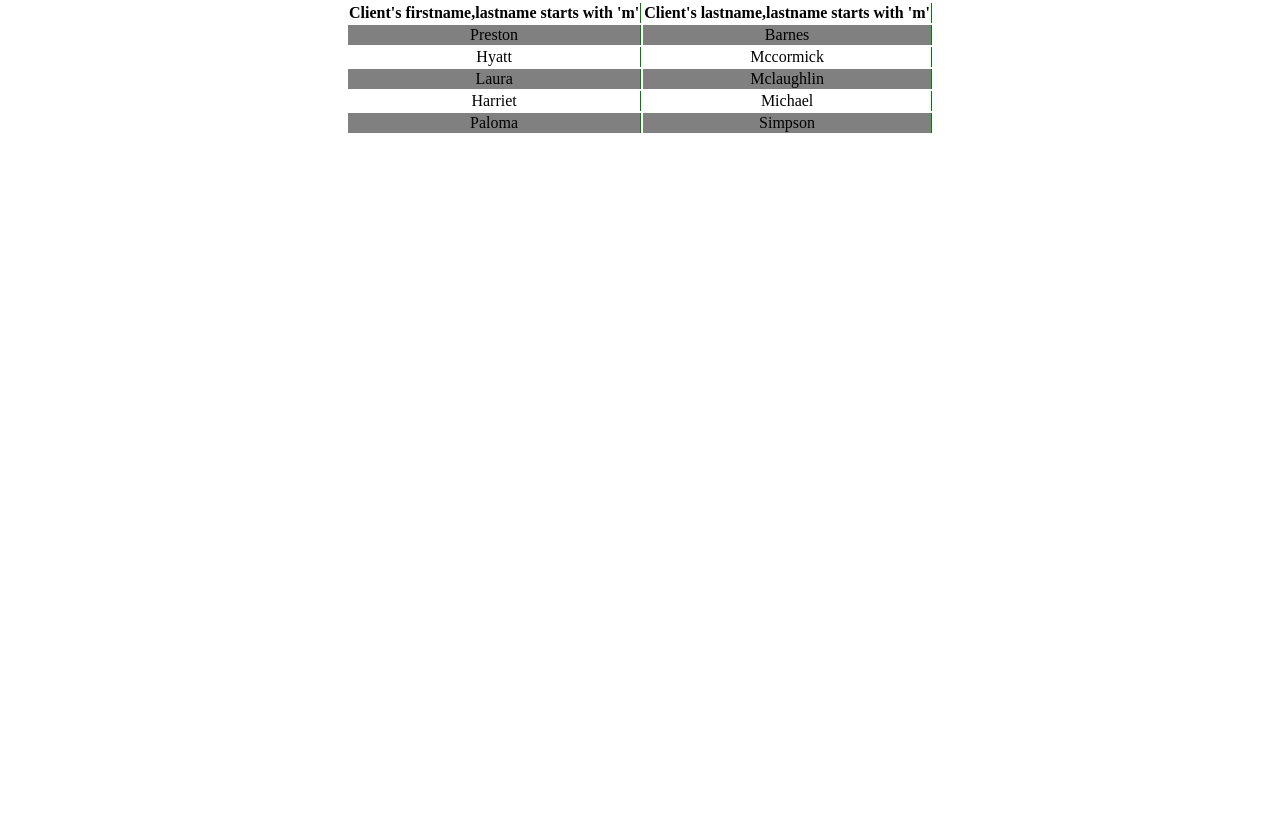
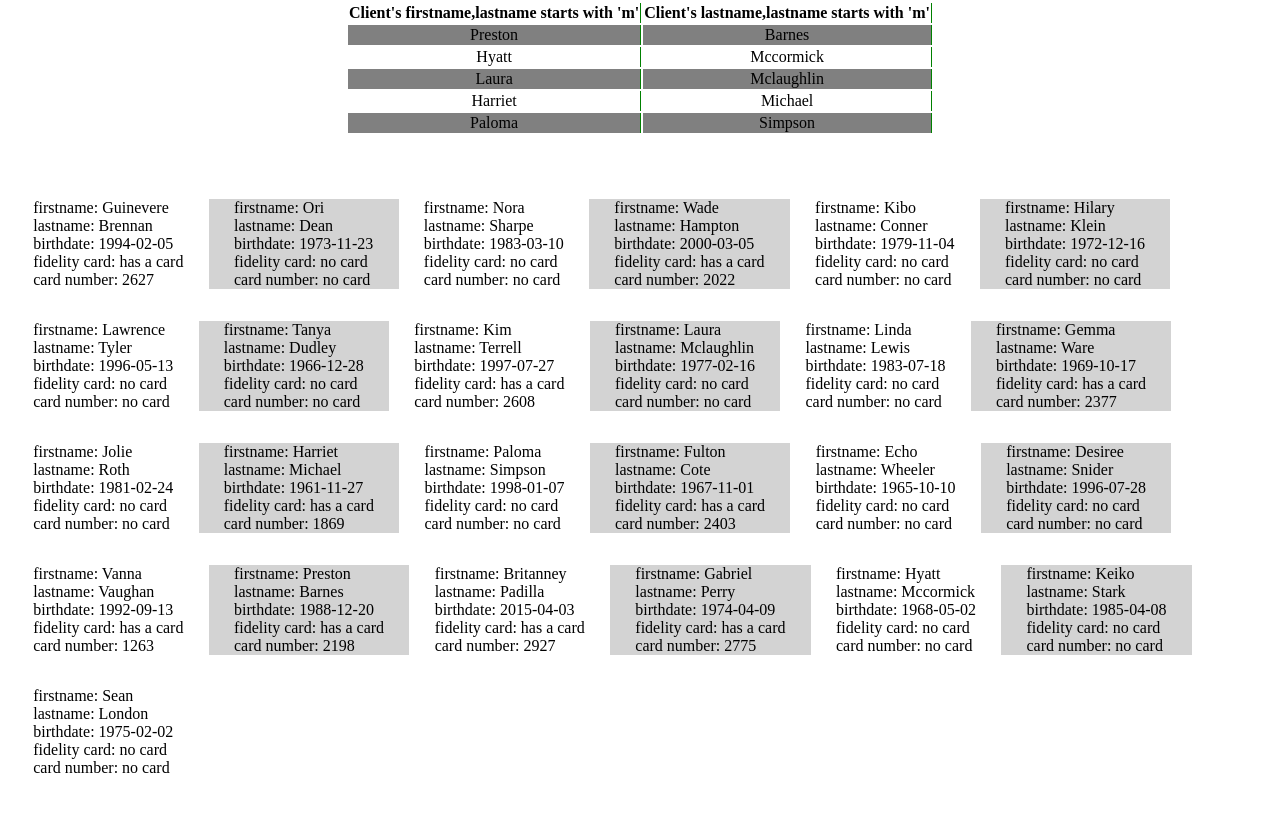
Before and after one commit to jimmy-wynendaele/CRUD1, a PHP site: page / in a window 1280 px wide. Shown: the part 841-1658 px from the top of the page. Before the commit the page ends 974 px from the top, so only its background shows below. Run offline with PHP 8.4, Linux system fonts and the light colour scheme; data comes from the database, SQL or seed files in the repository; some libraries are stand-ins or nearby versions.

Commit message:
last exercice

```diff
--- a/index.php
+++ b/index.php
@@ -121,6 +121,53 @@
 
 	</table>
 
+	<section class="clients">
 
+		<?php
+
+			$spec4 = 'SELECT lastName,firstName,birthDate,card,cardNumber FROM clients';
+			$req4 = $bdd->query($spec4);
+
+			function cardCheck($clientCard){
+					if($clientCard==0){
+						return  'no card';
+					}else{
+						return  'has a card';
+					}
+			}
+
+			function numberCheck($clientCard,$number){
+
+					if($clientCard==0){
+						return  'no card';
+					}else{
+						return  $number;
+					}
+			}
+
+
+			while($fetch4 = $req4->fetch()){
+
+			?>
+
+			<div class="clientInfo">
+				<?php
+					echo "firstname: " . $fetch4['firstName'] . "<br>";
+					echo "lastname: " . $fetch4['lastName'] . "<br>";
+					echo "birthdate: " . $fetch4['birthDate'] . "<br>";
+					echo "fidelity card: " . cardCheck($fetch4['card']) . "<br>";
+					echo "card number: " . numberCheck($fetch4['card'],$fetch4['cardNumber']) . "<br>";
+				?>
+			</div>
+
+		<?php
+
+			}
+		 ?>
+
+
+
+
+	</section>
 </body>
 </html>
--- a/style.css
+++ b/style.css
@@ -25,4 +25,6 @@ tr:nth-child(even){
 
 .clientInfo{
 	margin-bottom: 2em;
+	padding-right: 2%;
+	padding-left: 2%;
 }
```
